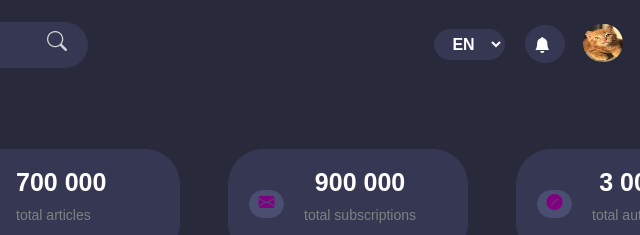
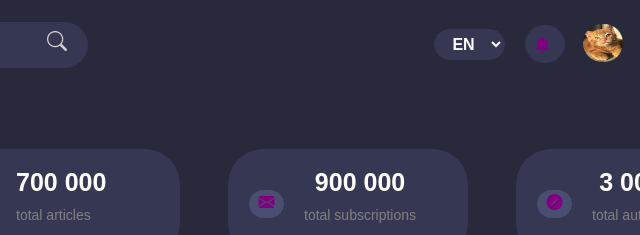
Before and after one commit to Quadriodus/inder-project, a plain HTML site: page inder-project1/index.html in a window 1280 px wide. In both pictures the pointer is over the icon 1182 px from the left and 45 px from the top of the page. Shown: the top 235 px of the page, 640-1280 px from the left. Drawn offline with nearby package versions, Linux system fonts and the light colour scheme; files whose address does not match are found by name.

Commit message:
i edited the web page

```diff
--- a/inder-project1/style.css
+++ b/inder-project1/style.css
@@ -124,6 +124,10 @@
 
   .bi-bell-fill {
     color: white;
+  }
+
+  .bi-bell-fill:hover {
+    color:purple;
   }
 
   .notification {
```
